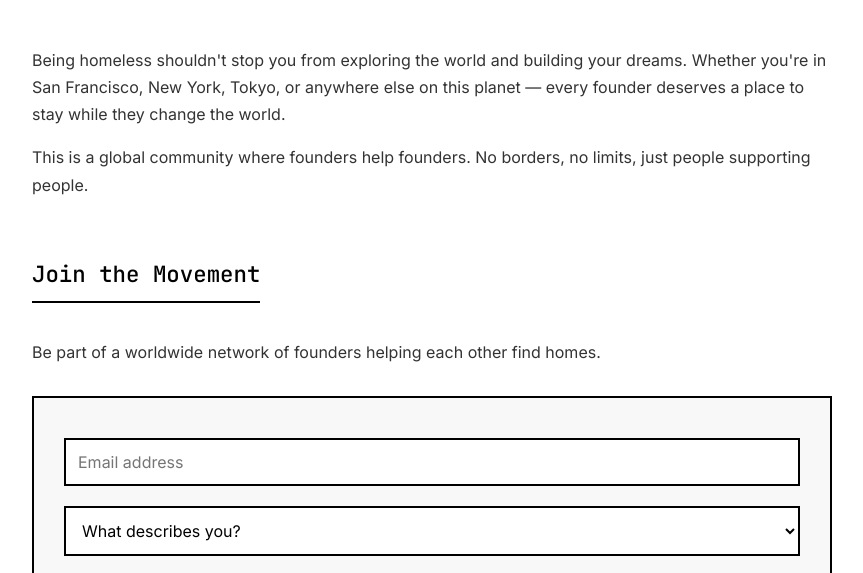
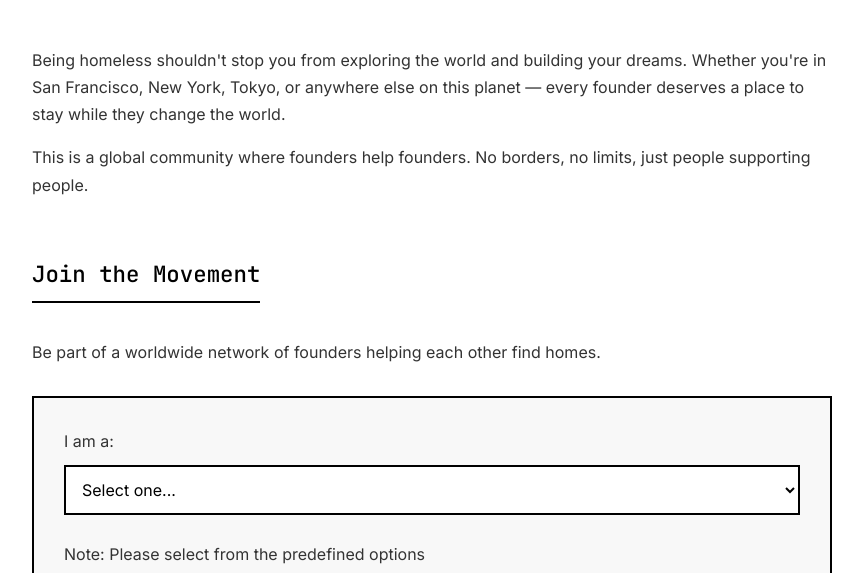
Before and after one commit to ryuzo-k/homelessfounders, a website: page index.html in a window 1280 px wide. Shown: the part 174-747 px from the top of the page, without its empty margins (208-1071 px from the left). Drawn offline with Linux system fonts and the light colour scheme.

Commit message:
Update form to use predefined role options

```diff
--- a/index.html
+++ b/index.html
@@ -163,13 +163,17 @@
     <p>Be part of a worldwide network of founders helping each other find homes.</p>
 
     <form id="waitlistForm">
+        <div class="form-group">
+          <label for="role">I am a:</label>
+          <select id="role" name="role" required>
+            <option value="">Select one...</option>
+            <option value="Founder">Founder (need housing)</option>
+            <option value="Host">Host (have space to offer)</option>
+            <option value="Both">Both</option>
+          </select>
+          <p class="text-xs text-gray-500 mt-1">Note: Please select from the predefined options</p>
+        </div>
         <input type="email" id="email" placeholder="Email address" required>
-        <select id="role" required>
-            <option value="">What describes you?</option>
-            <option value="founder">Founder (looking for housing)</option>
-            <option value="host">Host (offering housing)</option>
-            <option value="both">Both</option>
-        </select>
         <input type="text" id="company" placeholder="Company/Project name (optional)">
         <button type="submit">Join Waitlist</button>
     </form>
```
